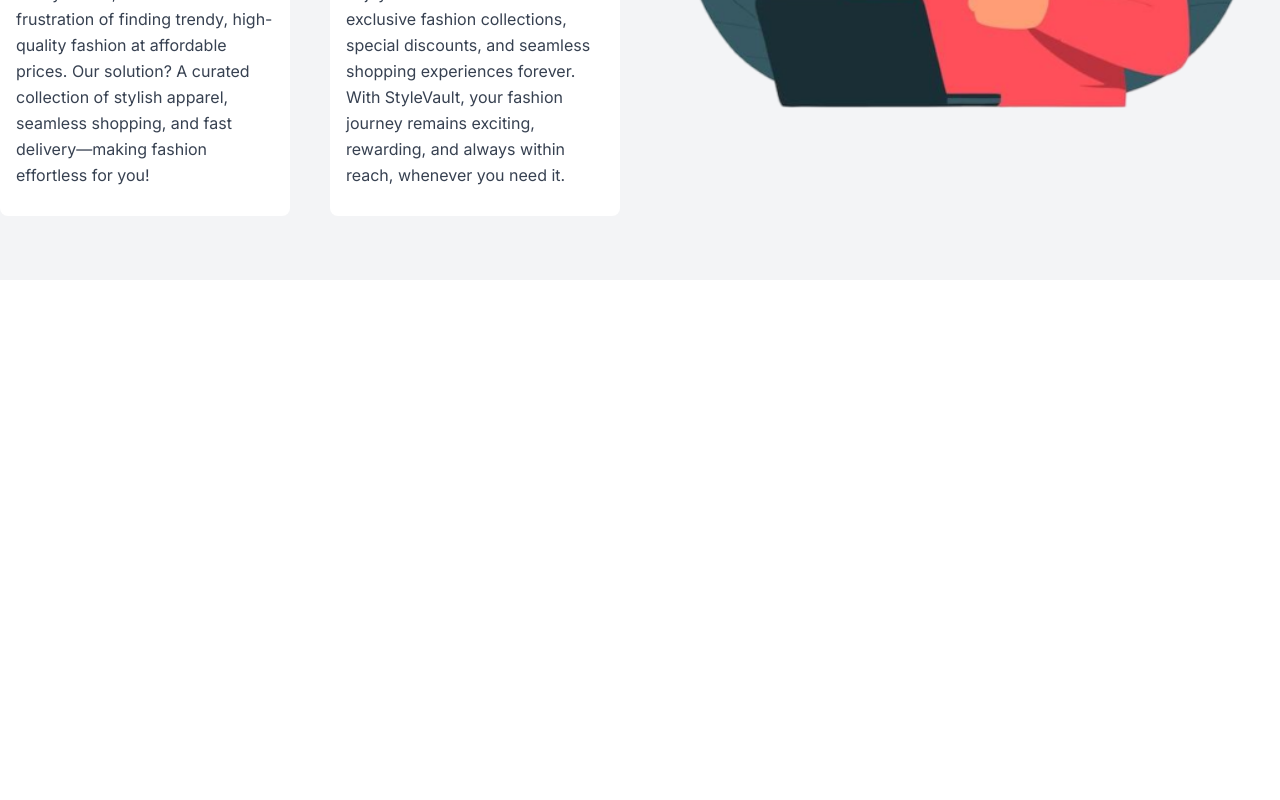
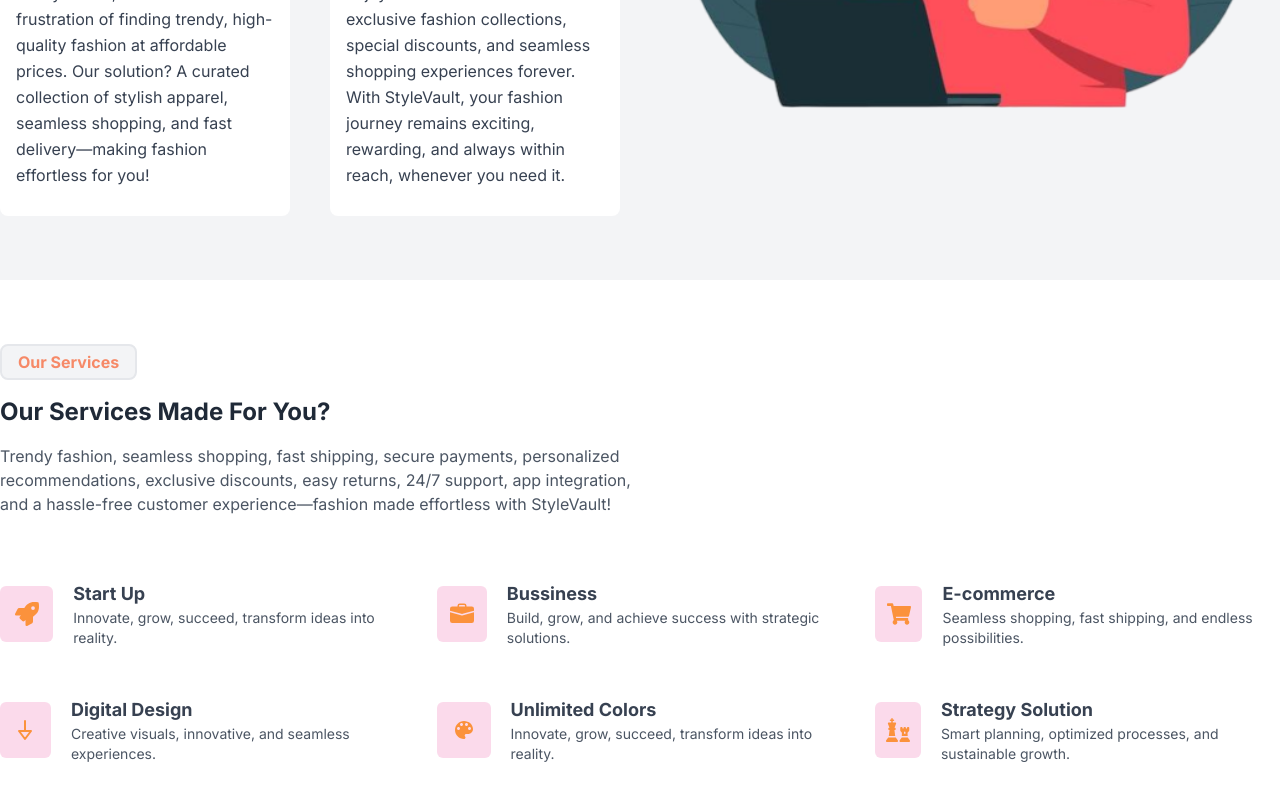
Before and after one commit to MasrulSakib/Style-Vault-Nextjs, a Next.js app: page / in a window 1280 px wide. Shown: the part 2274-3074 px from the top of the page. Before the commit the page ends 2554 px from the top, so only its background shows below. Built offline with nearby package versions, Linux system fonts and the light colour scheme.

Commit message:
Services section added

```diff
--- a/app/components/Home/Features/Features.tsx
+++ b/app/components/Home/Features/Features.tsx
@@ -14,8 +14,8 @@
                     Our product stands out with its high performance, delivering blazing-fast speeds and seamless multitasking
                 </p>
             </div>
-            <div className='xl:container xl:mx-auto mx-5 mt-16 grid grid-cols-1 xl:grid-cols-2 gap-10 items-center justify-center'>
-                <div className='grid grid-cols-1 md:grid-cols-2 gap-10 items-center'>
+            <div className='xl:container xl:mx-auto mx-5 mt-16 grid grid-cols-1 xl:grid-cols-2 gap-10 items-center'>
+                <div className='grid grid-cols-1 md:grid-cols-2 gap-10'>
                     <div className='bg-white p-4 rounded-lg'>
                         <div className='flex items-center space-x-3'>
                             <div className='w-12 h-12 rounded-3xl flex items-center justify-center flex-col bg-pink-500 bg-opacity-20'>
@@ -26,8 +26,9 @@
                             </h1>
                         </div>
                         <p className='my-3 text-gray-700 leading-relaxed'>
-                            Seamlessly connect your favorite apps with StyleVault for a smooth shopping experience. Enjoy effortless synchronization,
-                            secure transactions, and real-time updates to enhance your fashion journey. Stay connected, stay stylish!
+                            Seamlessly connect your favorite apps with StyleVault for a smooth shopping experience.
+                            Enjoy secure transactions, real-time updates, and effortless synchronization to enhance
+                            your fashion journey with convenience and reliability.
                         </p>
                     </div>
                     <div className='bg-white p-4 rounded-lg'>
--- a/app/components/Home/Home.tsx
+++ b/app/components/Home/Home.tsx
@@ -2,6 +2,7 @@
 import Hero from './Hero/Hero'
 import About from './About/About'
 import Features from './Features/Features'
+import Services from './Services/Services'
 
 const Home = () => {
     return (
@@ -9,6 +10,7 @@
             <Hero />
             <About />
             <Features />
+            <Services />
         </div>
     )
 }
--- /dev/null
+++ b/app/components/Home/Services/Services.tsx
@@ -0,0 +1,88 @@
+import React from 'react'
+import BoxText from '../../Helper/BoxText';
+import { FaRocket, FaShoppingCart } from 'react-icons/fa';
+import { BsFillBriefcaseFill } from 'react-icons/bs';
+import { TbCircuitGroundDigital } from 'react-icons/tb';
+import { IoMdColorPalette } from 'react-icons/io';
+import { FaChess } from 'react-icons/fa6';
+
+const Services = () => {
+    return (
+        <div className='py-16'>
+            <div className='xl:container xl:mx-auto mx-5'>
+                <BoxText>Our Services</BoxText>
+                {/* heading */}
+                <h1 className='mt-4 text-2xl md:text-2xl font-bold text-gray-800'>
+                    Our Services Made For You?
+                </h1>
+                {/* description */}
+                <p className='mt-4 w-full sm:w-[80%] md:w-[70%] lg:w-[60%] xl:w-[50%] text-gray-600'>
+                    Trendy fashion, seamless shopping, fast shipping,
+                    secure payments, personalized recommendations,
+                    exclusive discounts, easy returns, 24/7 support,
+                    app integration, and a hassle-free customer experience—fashion
+                    made effortless with StyleVault!
+                </p>
+                <div className='grid grid-cols-1 md:grid-cols-2 xl:grid-cols-3 gap-8 items-center gap-y-12 mt-16'>
+                    <div className='flex items-center space-x-5'>
+                        <div className='w-14 h-14 rounded-md flex items-center justify-center flex-col bg-pink-500 bg-opacity-20'>
+                            <FaRocket className='w-6 h-6 text-orange-400' />
+                        </div>
+                        <div>
+                            <p className='text-lg font-bold text-gray-700'>Start Up</p>
+                            <p className='text-sm text-gray-600'>Innovate, grow, succeed, transform ideas into reality.</p>
+                        </div>
+                    </div>
+                    <div className='flex items-center space-x-5'>
+                        <div className='w-14 h-14 rounded-md flex items-center justify-center flex-col bg-pink-500 bg-opacity-20'>
+                            <BsFillBriefcaseFill className='w-6 h-6 text-orange-400' />
+                        </div>
+                        <div>
+                            <p className='text-lg font-bold text-gray-700'>Bussiness</p>
+                            <p className='text-sm text-gray-600'>Build, grow, and achieve success with strategic solutions.</p>
+                        </div>
+                    </div>
+                    <div className='flex items-center space-x-5'>
+                        <div className='w-14 h-14 rounded-md flex items-center justify-center flex-col bg-pink-500 bg-opacity-20'>
+                            <FaShoppingCart className='w-6 h-6 text-orange-400' />
+                        </div>
+                        <div>
+                            <p className='text-lg font-bold text-gray-700'>E-commerce</p>
+                            <p className='text-sm text-gray-600'>Seamless shopping, fast shipping, and endless possibilities.</p>
+                        </div>
+                    </div>
+                    <div className='flex items-center space-x-5'>
+                        <div className='w-14 h-14 rounded-md flex items-center justify-center flex-col bg-pink-500 bg-opacity-20'>
+                            <TbCircuitGroundDigital className='w-6 h-6 text-orange-400' />
+                        </div>
+                        <div>
+                            <p className='text-lg font-bold text-gray-700'>Digital Design</p>
+                            <p className='text-sm text-gray-600'>Creative visuals, innovative, and seamless experiences.</p>
+                        </div>
+                    </div>
+                    <div className='flex items-center space-x-5'>
+                        <div className='w-14 h-14 rounded-md flex items-center justify-center flex-col bg-pink-500 bg-opacity-20'>
+                            <IoMdColorPalette className='w-6 h-6 text-orange-400' />
+                        </div>
+                        <div>
+                            <p className='text-lg font-bold text-gray-700'>Unlimited Colors</p>
+                            <p className='text-sm text-gray-600'>Innovate, grow, succeed, transform ideas into reality.</p>
+                        </div>
+                    </div>
+                    <div className='flex items-center space-x-5'>
+                        <div className='w-14 h-14 rounded-md flex items-center justify-center flex-col bg-pink-500 bg-opacity-20'>
+                            <FaChess className='w-6 h-6 text-orange-400' />
+                        </div>
+                        <div>
+                            <p className='text-lg font-bold text-gray-700'>Strategy Solution</p>
+                            <p className='text-sm text-gray-600'>Smart planning, optimized processes, and sustainable growth.</p>
+                        </div>
+                    </div>
+
+                </div>
+            </div>
+        </div>
+    )
+}
+
+export default Services;
```
